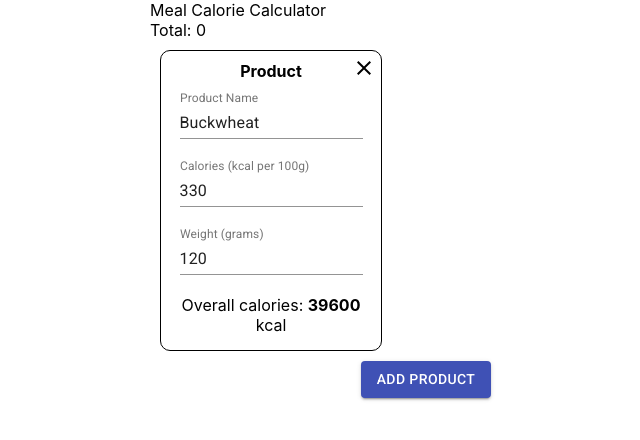
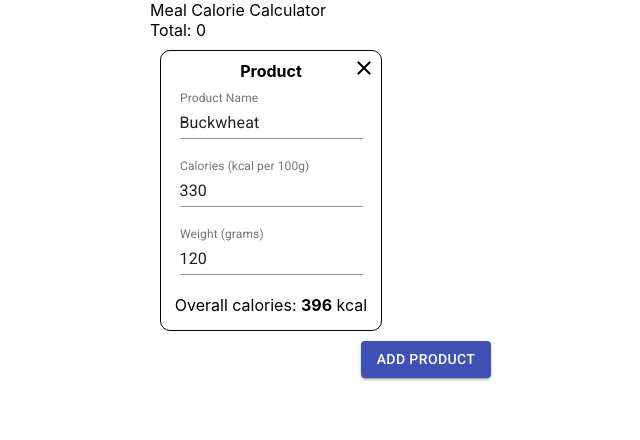
Before and after one commit to volodfast/react-calorie-calc, a React (Create React App) app: page / in a window 1280 px wide. Shown: the top 440 px of the page, without its empty margins (214-854 px from the left). Built offline with nearby package versions, Linux system fonts and the light colour scheme.

Commit message:
bugfix: total product calories

```diff
--- a/src/modules/product/components/ProductForm/ProductForm.tsx
+++ b/src/modules/product/components/ProductForm/ProductForm.tsx
@@ -62,7 +62,7 @@ const ProductForm: FC<ProductFormProps> = (props) => {
       <Box className={classes.overallInfo}>
         <Box component="span">Overall calories: </Box>
         <Box component="span" className={classes.totalCalories}>
-          {product.weight * product.caloriesPer100g}
+          {(product.weight * product.caloriesPer100g) / 100}
         </Box>
         <Box component="span"> kcal</Box>
       </Box>
```
